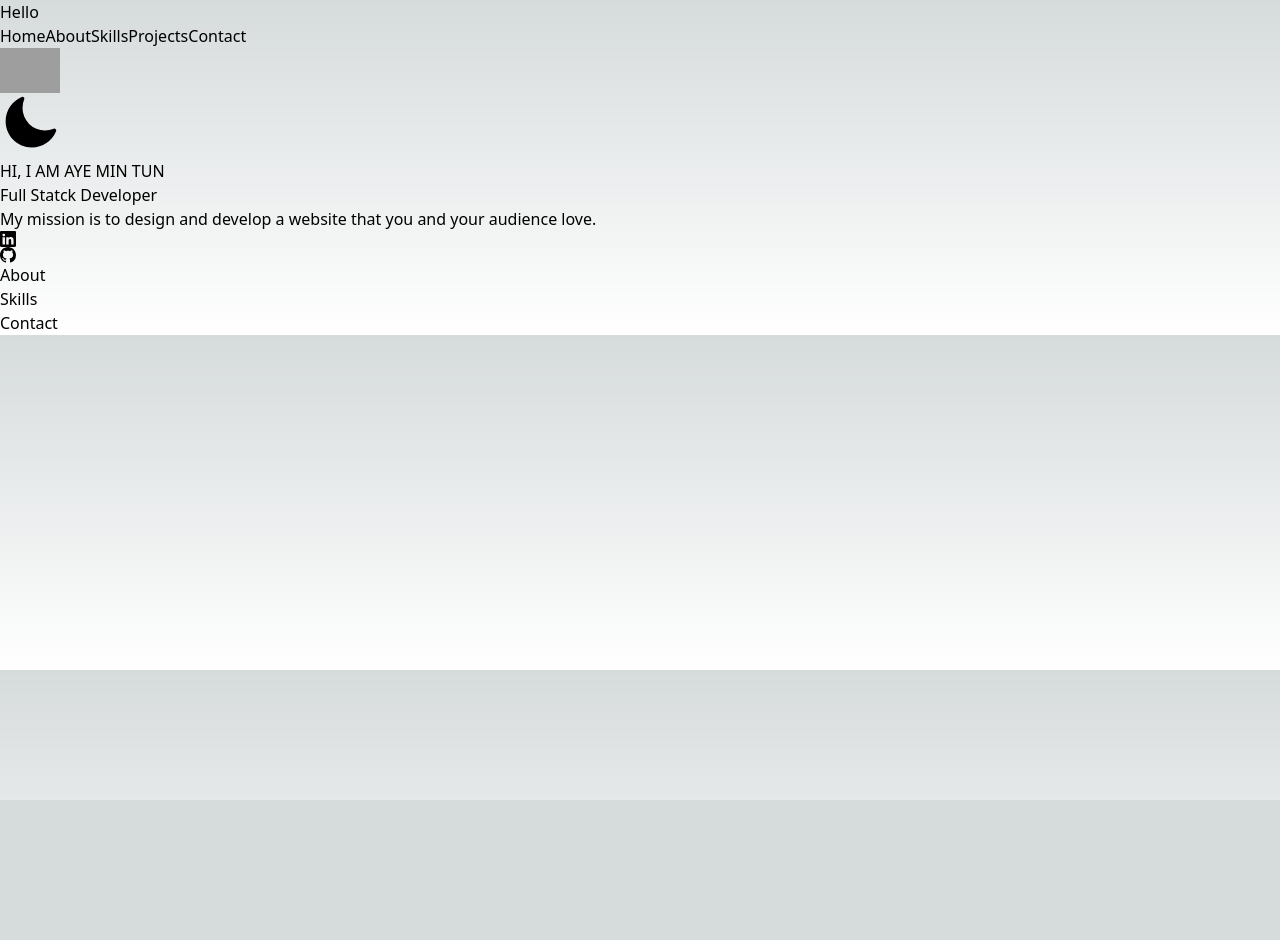
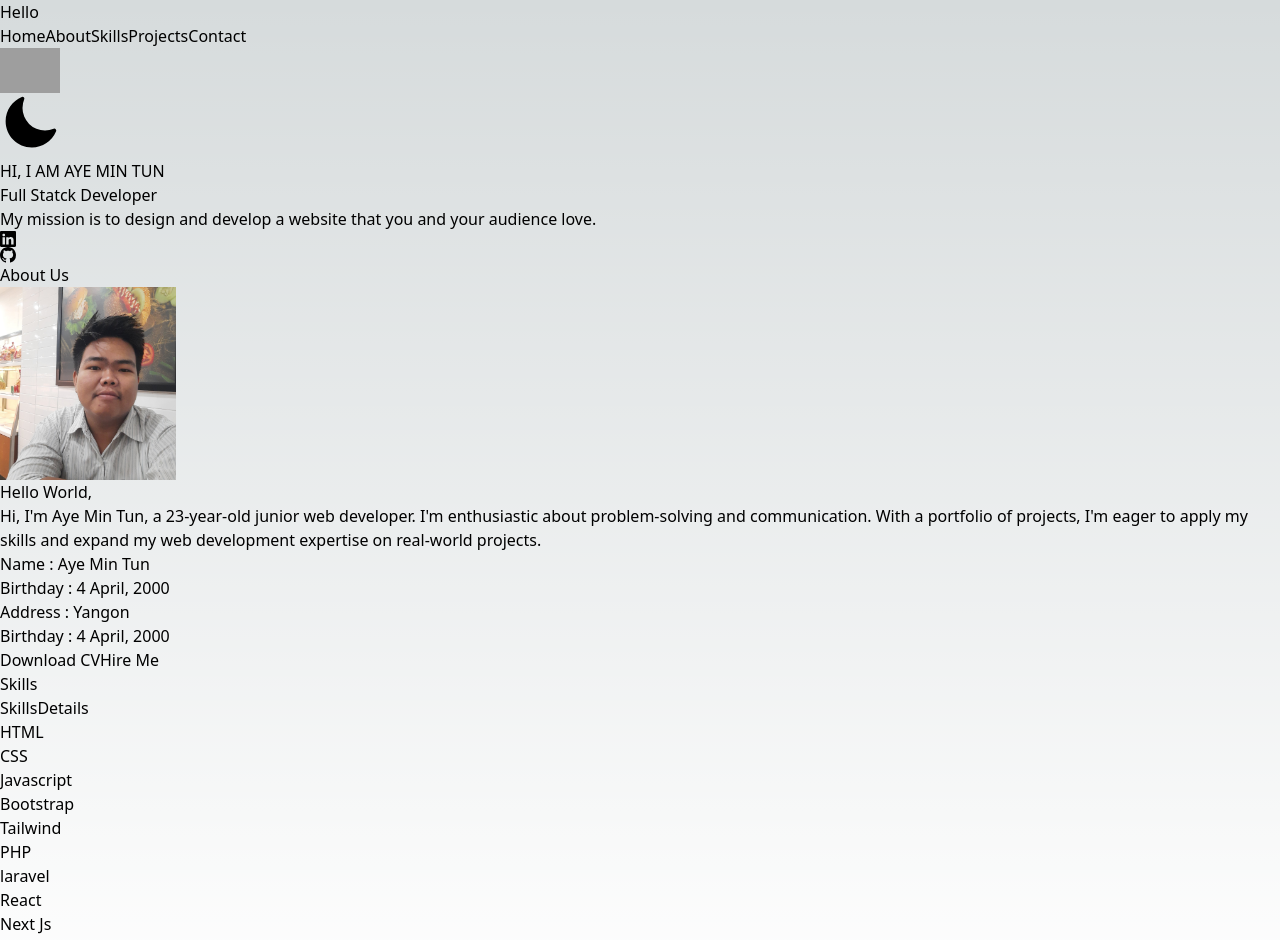
Before and after one commit to ayemin-tun/amt-dev, a Next.js app: page / in a window 1280 px wide. Shown: the top 940 px of the page. Before the commit the page ends 800 px from the top, so only its background shows below. Built offline with nearby package versions, Linux system fonts and the light colour scheme; grey boxes are pictures that could not be loaded.

Commit message:
adjust skills ui and other adjustment

```diff
--- a/components/Aos.jsx
+++ b/components/Aos.jsx
@@ -1,16 +1,16 @@
-"use client"
+"use client";
 
 import AOS from "aos";
 import "aos/dist/aos.css";
-import { useEffect } from 'react';
+import { useEffect } from "react";
 
 export const AOSInit = () => {
   useEffect(() => {
     AOS.init({
-      easing: 'ease-out-quad',
-      duration: 1000,
+      easing: "ease-out-quad",
+      duration: 800,
     });
-  }, [])
+  }, []);
 
-  return null
-}
+  return null;
+};
--- /dev/null
+++ b/components/PageHeader.jsx
@@ -0,0 +1,16 @@
+const PageHeader = ({ children }) => {
+  return (
+    <>
+      {" "}
+      <h1 className="font-bold text-2xl dark:text-white transition-colors duration-500 overflow-hidden uppercase">
+        <span data-aos="zoom-in">{children}</span> <br />
+        <div
+          className="w-[70%] bg-blue-800 h-2 rounded-e-full"
+          data-aos="fade-right"
+        ></div>
+      </h1>
+    </>
+  );
+};
+
+export default PageHeader;
--- a/components/about/About.jsx
+++ b/components/about/About.jsx
@@ -1,10 +1,70 @@
+import profile from "@/public/profile.jpg";
+import Image from "next/image";
+import PageHeader from "../pageHeader";
 const About = () => {
   return (
-    <header className="w-full h-screen flex justify-center items-center bg-red-400" id="about" >
-      <div className="w-[40rem]">
-        <h1>About</h1>
+    <div
+      className="w-full h-auto md:h-screen mx-auto md:px-28 px-8 py-16 dark:bg-slate-800"
+      id="about"
+    >
+      <div className="w-full md:flex ">
+        <div className="md:w-1/5 w-full md:h-[80vh] flex justify-center items-start border-r-2 border-gray-400">
+          <PageHeader>About Us</PageHeader>
+        </div>
+        <div className="md:w-4/5 w-full h-auto p-5">
+          <div className="w-full flex md:justify-start justify-center">
+            <Image
+              src={profile}
+              alt="profile"
+              width={176}
+              height={176}
+              className="w-44 h-44 border-8 border-gray-600 dark:border-slate-300 bg-gray-400 transition-colors duration-500"
+              data-aos="zoom-in"
+            />
+          </div>
+
+          <h1 className="text-white font-bold text-2xl mt-2">Hello World,</h1>
+          <p className="mt-3 text-pretty dark:text-white transition-colors duration-500">
+            Hi, I&apos;m{" "}
+            <span className="text-blue-700 dark:text-orange-500 font-bold uppercase transition-colors duration-500">
+              Aye Min Tun
+            </span>
+            , a 23-year-old junior web developer. I&apos;m enthusiastic about
+            problem-solving and communication. With a portfolio of projects,
+            I&apos;m eager to apply my skills and expand my web development
+            expertise on real-world projects.
+          </p>
+
+          <div className="grid md:grid-cols-2 grid-cols-1 mt-2 dark:text-white transition-colors duration-500">
+            <div>
+              <p>
+                Name : <span className="font-medium">Aye Min Tun</span>
+              </p>
+              <p>
+                Birthday : <span className="font-medium">4 April, 2000</span>
+              </p>
+            </div>
+            <div>
+              <p>
+                Address : <span className="font-medium">Yangon</span>
+              </p>
+              <p>
+                Birthday : <span className="font-medium">4 April, 2000</span>
+              </p>
+            </div>
+          </div>
+
+          <div className="flex gap-3 mt-5">
+            <button className="px-4 py-2 bg-orange-600 hover:bg-blue-700 duration-300 transition-transform hover:-translate-y-2 text-white text-sm hover:animate-bounce ">
+              Download CV
+            </button>
+            <button className="px-4 py-2 bg-blue-700 hover:bg-orange-600 duration-300 transition-transform hover:-translate-y-2 text-white text-sm  hover:animate-bounce">
+              Hire Me
+            </button>
+          </div>
+        </div>
       </div>
-    </header>
+    </div>
   );
 };
 
--- a/components/home/Hero.jsx
+++ b/components/home/Hero.jsx
@@ -2,7 +2,7 @@ import ContactIconBox from "./ContactIconBox";
 
 const Hero = () => {
   return (
-    <header className="w-full h-screen flex justify-center items-center dark:text-white transition-colors duration-500">
+    <header className="w-full h-screen dark:bg-slate-800 flex justify-center items-center dark:text-white transition-colors duration-500">
       <div className="w-[40rem]">
         <h1
           className="font-extrabold md:text-3xl lg:text-5xl text-2xl mb-2 text-center"
--- /dev/null
+++ b/components/skills/SkillAnimatedProgress.jsx
@@ -0,0 +1,65 @@
+import { motion } from "framer-motion";
+const SkillAnimatedProgress = ({ skill, percent, isAnimate }) => {
+  return (
+    <>
+      <motion.span
+        className="my-2 font-semibold text-xl dark:text-slate-300"
+        variants={{
+          hidden: {
+            scale: 0.8,
+            opacity: 0,
+          },
+          visible: {
+            scale: 1,
+            opacity: 1,
+            transition: {
+              delay: 1,
+            },
+          },
+        }}
+        initial="hidden"
+        animate={isAnimate ? "visible" : "hidden"}
+      >
+        {skill}
+      </motion.span>
+      <motion.div
+        variants={{
+          hidden: {
+            width: 0,
+          },
+          visible: {
+            width: `${percent}%`,
+            transition: { type: "spring", delay: 1 },
+            ease: "ease",
+          },
+        }}
+        initial="hidden"
+        animate={isAnimate ? "visible" : "hidden"}
+        className="md:rounded-s-lg md:rounded-e-none rounded-s-none rounded-e-lg bg-blue-500 md:h-4 h-5 flex items-center justify-center"
+      >
+        <motion.span
+          className="text-xs text-white"
+          variants={{
+            hidden: {
+              scale: 0.8,
+              opacity: 0,
+            },
+            visible: {
+              scale: 1,
+              opacity: 1,
+              transition: {
+                delay: 1,
+              },
+            },
+          }}
+          initial="hidden"
+          animate={isAnimate ? "visible" : "hidden"}
+        >
+          {percent} {percent && "%"}
+        </motion.span>
+      </motion.div>
+    </>
+  );
+};
+
+export default SkillAnimatedProgress;
--- a/components/skills/Skills.jsx
+++ b/components/skills/Skills.jsx
@@ -1,10 +1,25 @@
+import PageHeader from "../pageHeader";
+import SkillsSection from "./SkillsSection";
 const Skills = () => {
   return (
-    <header className="w-full h-screen flex justify-center items-center bg-green-500"  id="skills" >
-      <div className="w-[40rem]">
-        <h1>Skills</h1>
+    <div
+      className="w-full h-auto mx-auto md:px-28 px-8 py-16 dark:bg-slate-800"
+      id="skills"
+    >
+      <div className="md:hidden md:w-1/5 w-full flex justify-center items-start border-l-2 border-gray-400 order-1">
+        <PageHeader>Skills</PageHeader>
       </div>
-    </header>
+
+      <div className="w-full md:flex">
+        <div className="md:w-4/5 w-full h-auto p-5 mt-2">
+          <SkillsSection />
+        </div>
+
+        <div className="md:w-1/5 w-full md:h-auto md:flex hidden justify-center items-start border-l-2 border-gray-400">
+          <PageHeader>Skills</PageHeader>
+        </div>
+      </div>
+    </div>
   );
 };
 
--- /dev/null
+++ b/components/skills/SkillsSection.jsx
@@ -0,0 +1,100 @@
+"use client";
+
+import { useState } from "react";
+import ShowAnimation from "../ShowAnimation";
+import SkillAnimatedProgress from "./SkillAnimatedProgress";
+const SkillsSection = () => {
+  const skills = [
+    { name: "HTML", percent: 90 },
+    { name: "CSS", percent: 80 },
+    { name: "Javascript", percent: 70 },
+    { name: "Bootstrap", percent: 85 },
+    { name: "Tailwind", percent: 95 },
+    { name: "PHP", percent: 80 },
+    { name: "laravel", percent: 85 },
+    { name: "React", percent: 70 },
+    { name: "Next Js", percent: 75 },
+    { name: "Astro Js", percent: 65 },
+  ];
+
+  const [skill, setSkill] = useState(null);
+  const [percent, setPercent] = useState(null);
+  const [animate, setAnimate] = useState(false);
+  const [allSkills, setAllSKills] = useState(false);
+  // Function to handle click event and update state
+  const handleSkillClick = (name, percent) => {
+    setAnimate(true);
+    setSkill(name);
+    setPercent(percent);
+  };
+  const handleAllSkillsClick = () => {
+    setAllSKills(true);
+    setAnimate(true);
+  };
+
+  return (
+    <>
+      <div className="flex justify-center my-4">
+        <button
+          className={`px-3 py-1 m-0 cursor-pointer ${
+            allSkills ? "bg-white text-black" : "bg-black text-white"
+          } rounded-s-md`}
+          onClick={() => setAllSKills(false)}
+        >
+          Skills
+        </button>
+        <button
+          className={`px-3 py-1 m-0 ${
+            allSkills ? "bg-black text-white" : "bg-white text-black"
+          } rounded-e-md`}
+          onClick={() => handleAllSkillsClick()}
+        >
+          Details
+        </button>
+      </div>
+      {!allSkills && (
+        <>
+          <div className="mt-14">
+            <div className="flex flex-wrap gap-2 md:justify-end justify-center items-center">
+              {skills.map((sk, index) => (
+                <ShowAnimation key={index}>
+                  <div
+                    className={` text-white px-3 py-2 rounded-lg md:w-24 md:h-20 flex justify-center items-center hover:bg-slate-400 transition-colors duration-500 cursor-pointer ${
+                      skill === sk.name ? "bg-slate-700" : "bg-slate-500"
+                    }`}
+                    onClick={() => handleSkillClick(sk.name, sk.percent)}
+                  >
+                    <p>{sk.name}</p>
+                  </div>
+                </ShowAnimation>
+              ))}
+            </div>
+          </div>
+
+          <div className="mt-14 flex flex-col md:items-end items-start w-full">
+            <SkillAnimatedProgress
+              skill={skill}
+              percent={percent}
+              isAnimate={animate}
+            />
+          </div>
+        </>
+      )}
+
+      {allSkills && (
+        <div className="mt-14 flex flex-col md:items-end items-start w-full">
+          {skills.map((skill, index) => (
+            <SkillAnimatedProgress
+              key={index}
+              skill={skill.name}
+              percent={skill.percent}
+              isAnimate={animate}
+            />
+          ))}
+        </div>
+      )}
+    </>
+  );
+};
+
+export default SkillsSection;
```
